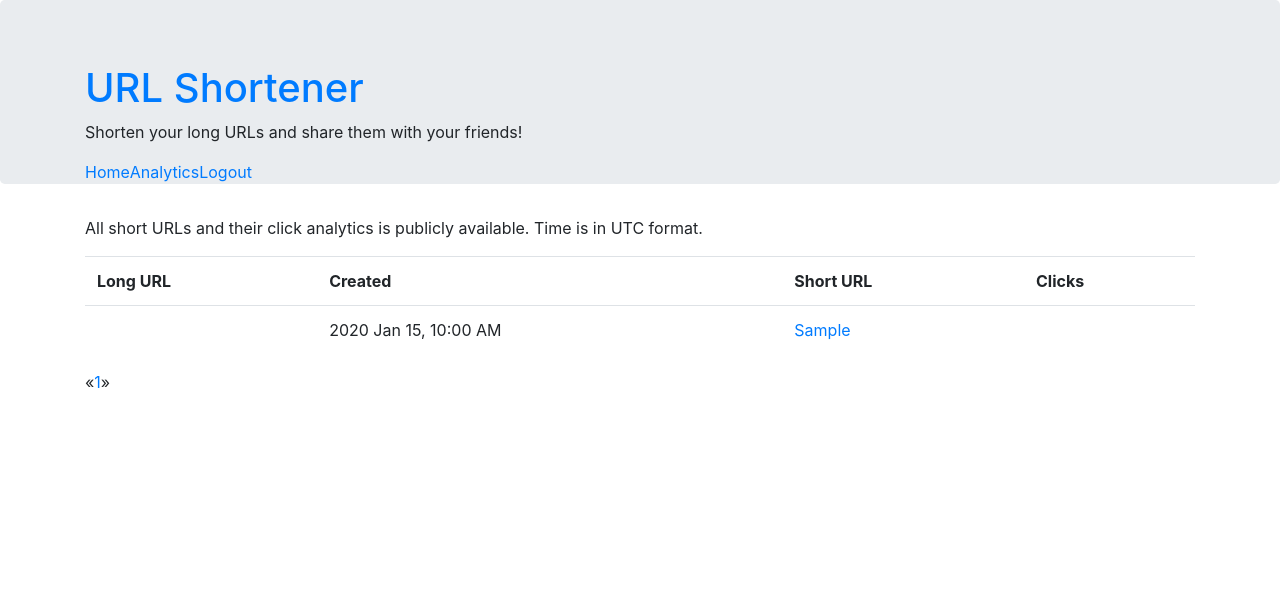
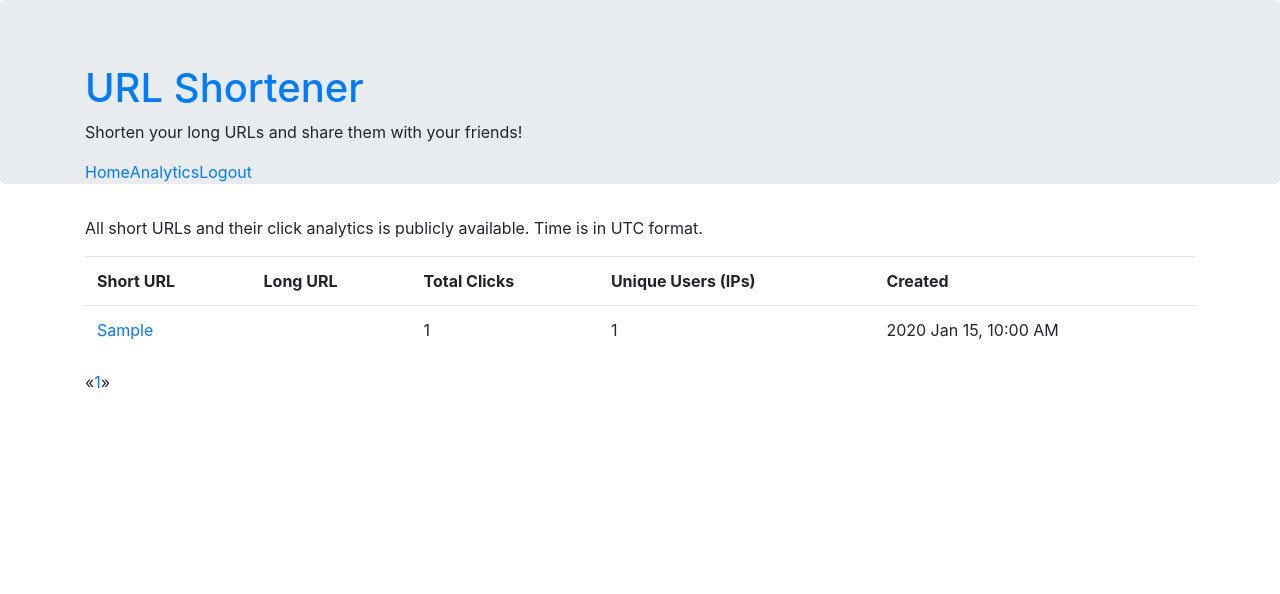
Before and after one commit to seyyedaliayati/Django-URL-Shortener, a Django app: a page that uses url_shortener/templates/url_shortener/analytics.html in a window 1280 px wide. Shown: the top 594 px of the page. Run offline with Django 4.2, Linux system fonts and the light colour scheme; a user stored in the database is signed in; tables that the repository leaves empty hold one stand-in row (values such as "Sample post"); some libraries are stand-ins or nearby versions.

Commit message:
Added get_clicks to Link model

```diff
--- a/url_shortener/app_urls/models.py
+++ b/url_shortener/app_urls/models.py
@@ -50,6 +50,10 @@
     def get_preview_path(self):
         return reverse('url_shortener:preview', args=(self.alias,))
 
+    def get_clicks(self):
+        clicks = Click.objects.filter(link=self)
+        clicks = clicks.aggregate(total_clicks=models.Sum('clicks_count'), unique_users=models.Count('ip_address'))
+        return clicks
 
 class Click(models.Model):
     link = models.ForeignKey(to=Link, on_delete=models.CASCADE)
--- a/url_shortener/templates/url_shortener/analytics.html
+++ b/url_shortener/templates/url_shortener/analytics.html
@@ -13,19 +13,21 @@
   <table class="table table-hover">
     <thead>
       <tr>
+        <td>Short URL</td>
         <td>Long URL</td>
+        <td>Total Clicks</td>
+        <td>Unique Users (IPs)</td>
         <td>Created</td>
-        <td>Short URL</td>
-        <td>Clicks</td>
       </tr>
     </thead>
     <tbody>
     {% for link in links %}
       <tr>
+        <td><a href="{{ link.get_preview_path }}">{{ link.alias }}</a></td>
         <td><a href="{{ link.url }}">{{ link.get_long_url_truncated }}</a></td>
+        <td>{{ link.get_clicks.total_clicks }}</td>
+        <td>{{ link.get_clicks.unique_users }}</td>
         <td>{{ link.get_date_created_human_friendly }}</td>
-        <td><a href="{{ link.get_preview_path }}">{{ link.alias }}</a></td>
-        <td>{{ link.clicks_count }}</td>
       </tr>
     {% endfor %}
     </tbody>
```
